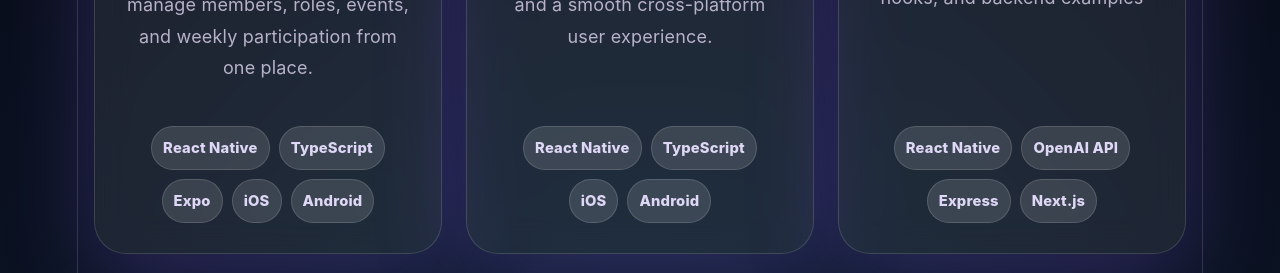
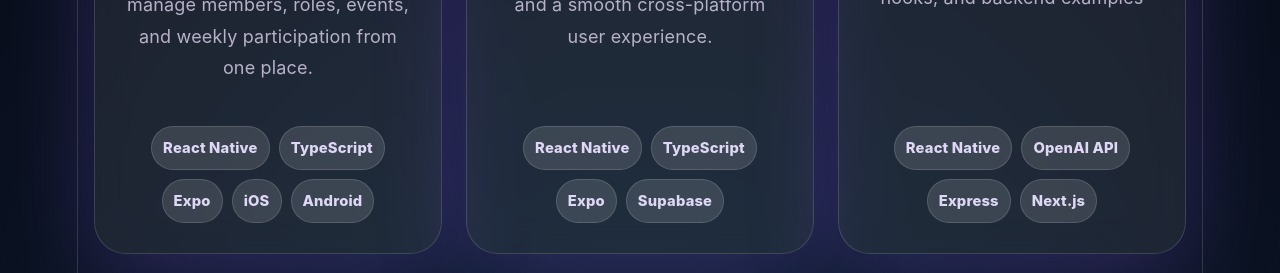
Before and after one commit to ryankoch13/reactjs-vite-portfolio, a React (Vite) app in the folder portfolio/: page / in a window 1280 px wide. Shown: the part 2624-2897 px from the top of the page. Built offline with nearby package versions, Linux system fonts and the light colour scheme.

Commit message:
chore: fixes skills under Ryn app
Signed-off-by: ryankoch13 <ryan.koch13@gmail.com>

```diff
--- a/portfolio/src/App.jsx
+++ b/portfolio/src/App.jsx
@@ -47,7 +47,7 @@
       "A mobile chat application focused on simple connection flows, clean messaging screens, and a smooth cross-platform user experience.",
     impact:
       "Designed to make connecting and communicating feel fast and approachable",
-    tech: ["React Native", "TypeScript", "iOS", "Android"],
+    tech: ["React Native", "TypeScript", "Expo", "Supabase"],
     link: "https://github.com/ryankoch13/ryn",
   },
   {
```
